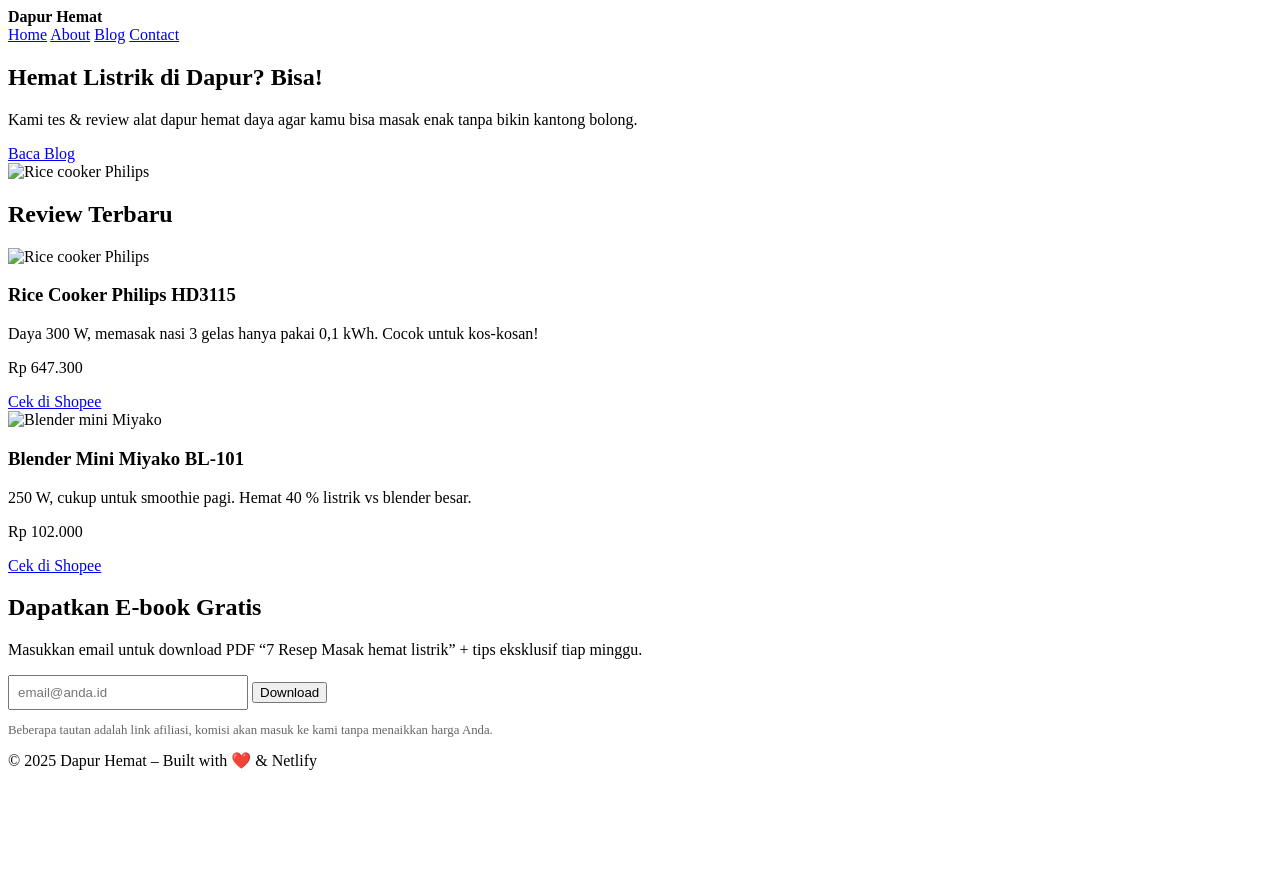
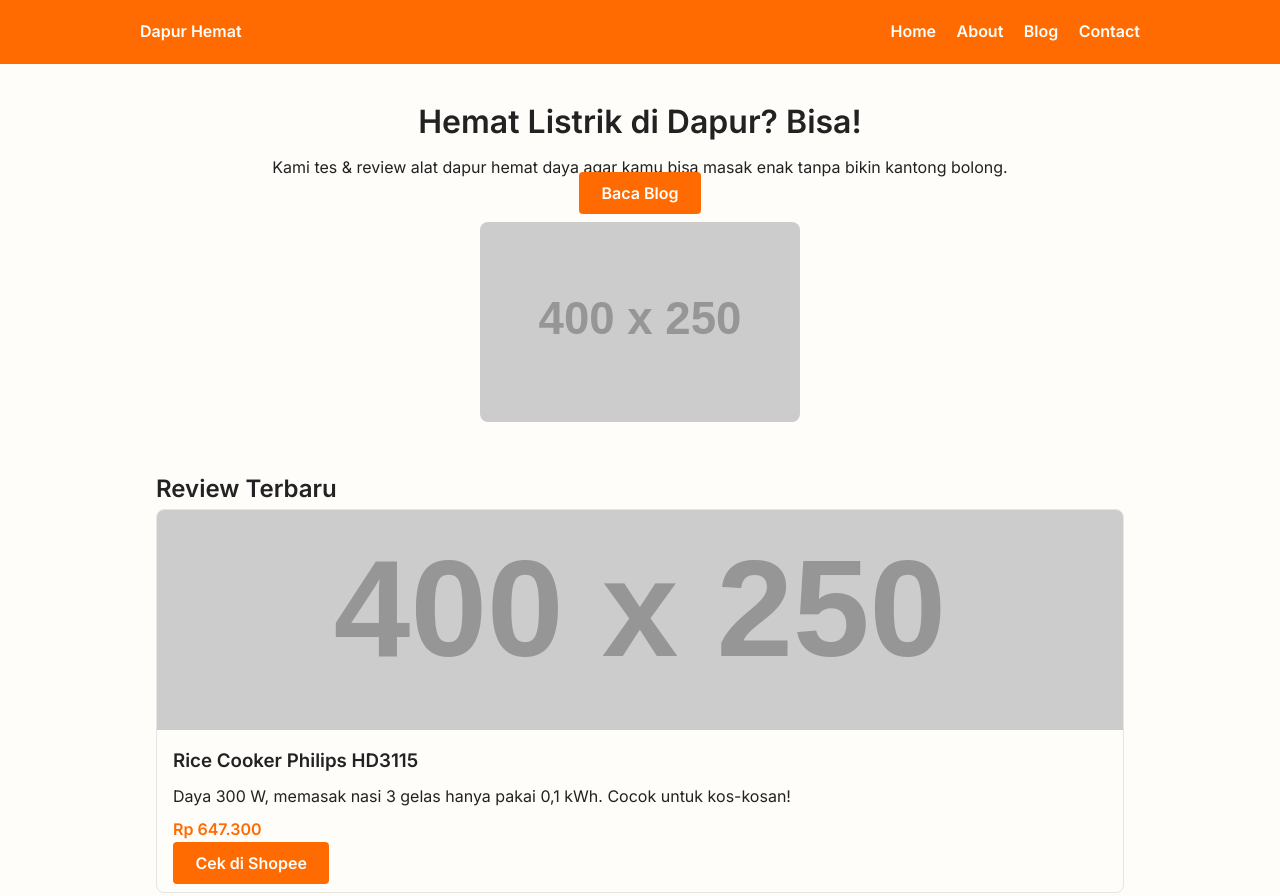
Before and after one commit to dapurhemat/dapurhemat, a plain HTML site: page index.html in a window 1280 px wide. Shown: the top 896 px of the page. Before the commit the page ends 800 px from the top, so only its background shows below. Drawn offline with Linux system fonts and the light colour scheme; placeholder pictures from the web are drawn by us.

Commit message:
Restore fullhomepage with placeholder images&links

```diff
--- a/index.html
+++ b/index.html
@@ -4,9 +4,26 @@
   <meta charset="utf-8"/>
   <title>Alat Dapur Hemat Listrik - Review & Tips</title>
   <meta name="viewport" content="width=device-width, initial-scale=1"/>
-  <meta name="description" content="Temukan rice cooker, blender, dan alat dapur hemat listrik rekomendasi kami + tips menghemat tagihan listrik bulanan."/>
   <link href="https://fonts.googleapis.com/css2?family=Inter:wght@400;600&display=swap" rel="stylesheet">
-  <style> ... sama seperti sebelumnya ... </style>
+  <style>
+    :root{--primary:#ff6b00;--bg:#fffdfa;--text:#222}
+    *{box-sizing:border-box;margin:0;padding:0}
+    body{font-family:'Inter',sans-serif;background:var(--bg);color:var(--text);line-height:1.6}
+    header{background:var(--primary);color:#fff;padding:1.2rem 1rem;text-align:center}
+    nav{max-width:1000px;margin:0 auto;display:flex;justify-content:space-between;align-items:center}
+    nav a{color:#fff;margin-left:1rem;text-decoration:none;font-weight:600}
+    .container{max-width:1000px;margin:2rem auto;padding:0 1rem}
+    .hero{display:flex;flex-direction:column;align-items:center;text-align:center;margin-bottom:2rem}
+    .hero h1{font-size:2rem;margin-bottom:.5rem}
+    .hero img{max-width:320px;border-radius:8px;margin:1rem 0}
+    .btn{background:var(--primary);color:#fff;padding:.7rem 1.4rem;border:none;border-radius:4px;text-decoration:none;font-weight:600}
+    .card{display:flex;flex-direction:column;border:1px solid #e5e5e5;border-radius:8px;overflow:hidden;margin-bottom:1.5rem}
+    .card img{width:100%;height:220px;object-fit:cover}
+    .card-body{padding:1rem}
+    .card h3{margin-bottom:.5rem}
+    .price{color:var(--primary);font-weight:700;margin:.5rem 0}
+    footer{background:#f3f3f3;text-align:center;padding:1rem;font-size:.9rem;color:#666}
+  </style>
 </head>
 
 <body>
@@ -29,14 +46,14 @@
       <p>Kami tes & review alat dapur hemat daya agar kamu bisa masak enak tanpa bikin kantong bolong.</p>
       <a class="btn" href="blog.html">Baca Blog</a>
     </div>
-    <img src="images/rice-cooker.jpg" alt="Rice cooker Philips"/>
+    <img src="https://via.placeholder.com/400x250/ff6b00/fff?text=Rice+Cooker" alt="Rice cooker hemat listrik"/>
   </div>
 
   <h2>Review Terbaru</h2>
 
   <!-- Rice Cooker -->
   <div class="card">
-    <img src="images/rice-cooker.jpg" alt="Rice cooker Philips">
+    <img src="https://via.placeholder.com/400x250/333/fff?text=HD3115" alt="Rice cooker Philips">
     <div class="card-body">
       <h3>Rice Cooker Philips HD3115</h3>
       <p>Daya 300 W, memasak nasi 3 gelas hanya pakai 0,1 kWh. Cocok untuk kos-kosan!</p>
@@ -47,7 +64,7 @@
 
   <!-- Blender -->
   <div class="card">
-    <img src="images/blender.jpg" alt="Blender mini Miyako">
+    <img src="https://via.placeholder.com/400x250/333/fff?text=BL101" alt="Blender mini Miyako">
     <div class="card-body">
       <h3>Blender Mini Miyako BL-101</h3>
       <p>250 W, cukup untuk smoothie pagi. Hemat 40 % listrik vs blender besar.</p>
@@ -55,13 +72,6 @@
       <a class="btn" href="https://s.shopee.co.id/gFJZ5yVLX" target="_blank" rel="nofollow">Cek di Shopee</a>
     </div>
   </div>
-
-  <h2>Dapatkan E-book Gratis</h2>
-  <p>Masukkan email untuk download PDF “7 Resep Masak hemat listrik” + tips eksklusif tiap minggu.</p>
-  <form action="https://formspree.io/f/meozaoka" method="POST">
-    <input type="email" name="email" placeholder="email@anda.id" required style="padding:.5rem;width:220px"/>
-    <button type="submit" class="btn">Download</button>
-  </form>
 </section>
 
 <footer>
```
